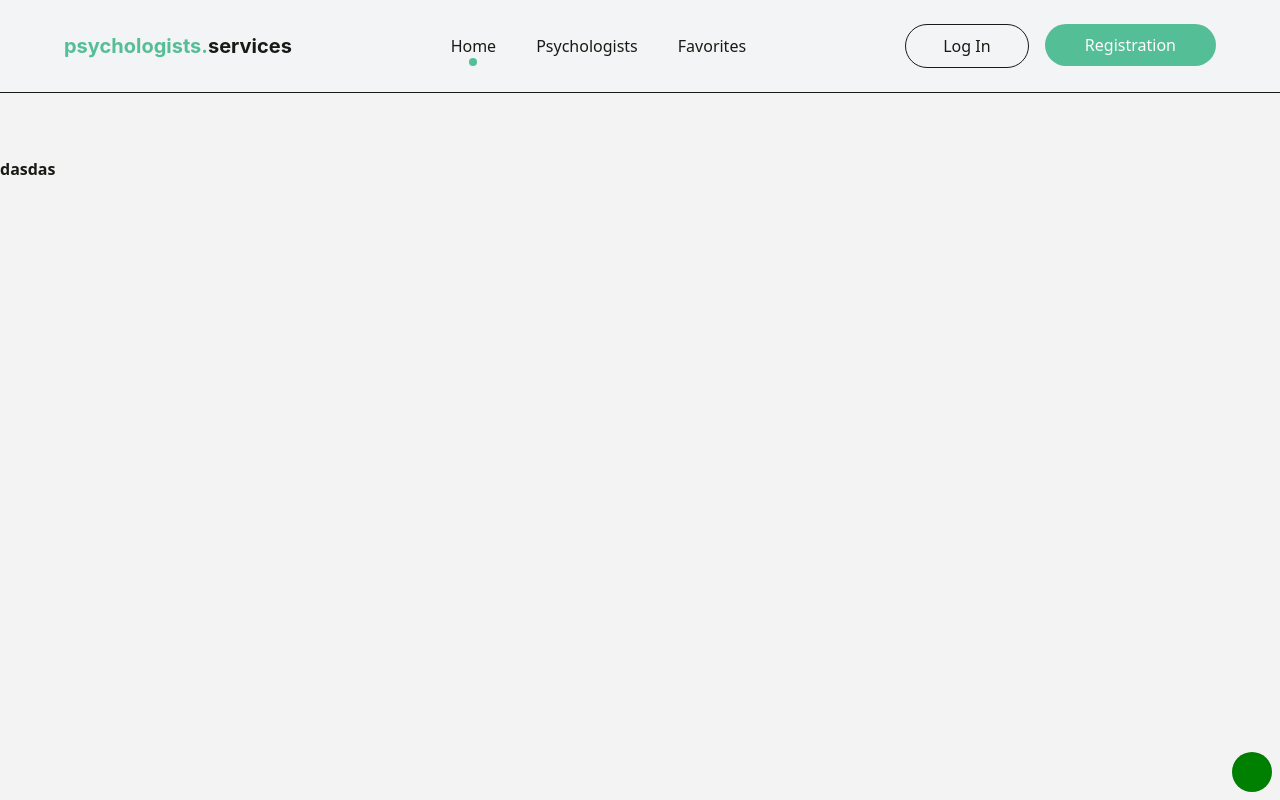
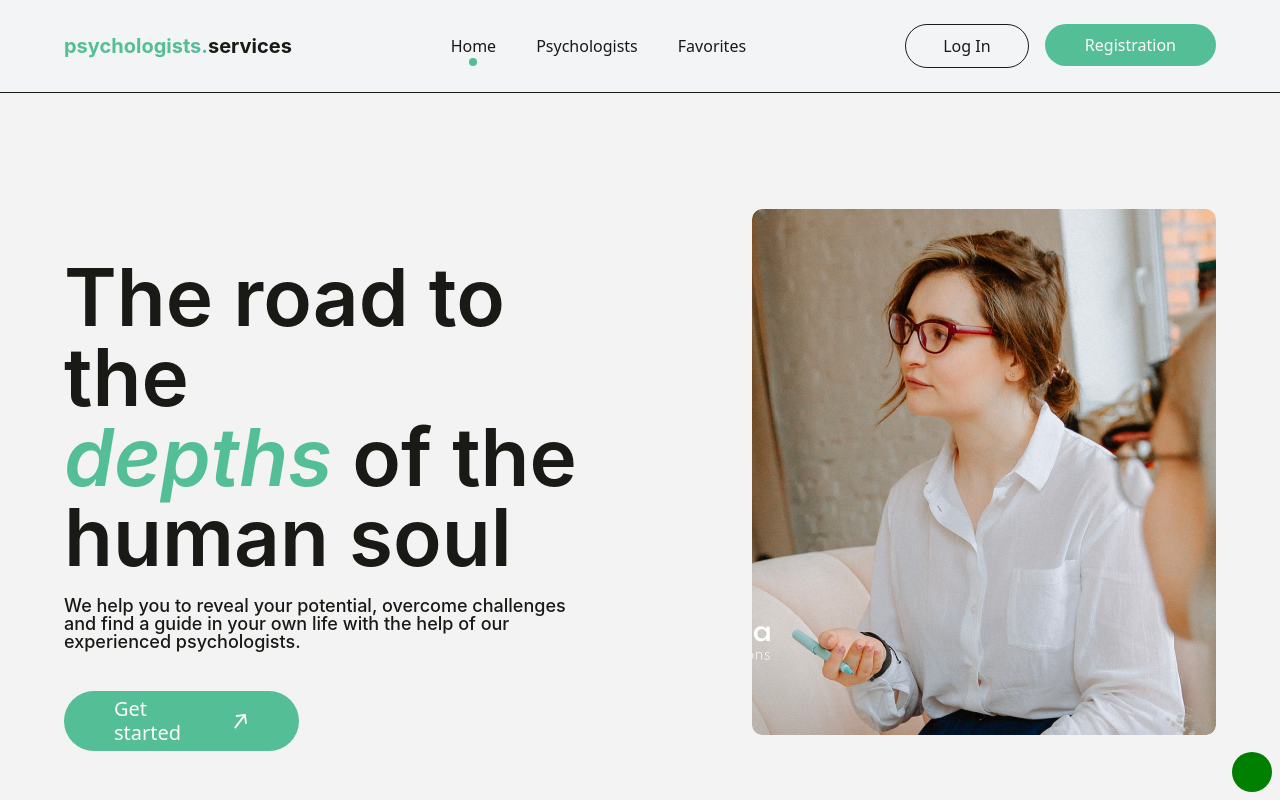
Before and after one commit to Yarik2019/Psychologists.Services, a React (Vite) app: page / in a window 1280 px wide. Built offline with nearby package versions, Linux system fonts and the light colour scheme; a web font is replaced by a local one.

Commit message:
welcomPage

```diff
--- /dev/null
+++ b/src/assets/ImportImages.js
@@ -0,0 +1,3 @@
+import homeImage from "./images/home_image.png";
+
+export { homeImage };
--- a/src/components/Header/Header.jsx
+++ b/src/components/Header/Header.jsx
@@ -7,7 +7,7 @@ const Header = () => {
     <header className="fixed z-50 bg-gray-100 border-b-[1px] border-[rgba(25, 26, 21, 0.1)] w-full">
       <div className="container-width container-px container-py flex flex-1 gap-10 items-center justify-between">
         <NavLink
-          className="text-primary-color text-xl font-inter font-bold leading-[1.2]"
+          className="text-primary-color text-xl font-inter font-bold leading-[1.2] transition-all duration-300"
           to="/"
         >
           psychologists.<span className="text-black">services</span>
--- /dev/null
+++ b/src/components/WelcomeSection/WelcomeSection.jsx
@@ -0,0 +1,40 @@
+import { homeImage } from "../../assets/ImportImages";
+import sprite from "../../assets/icons.svg";
+import { NavLink } from "react-router-dom";
+const WelcomeSection = () => {
+  return (
+    <div className="container-width container-px ">
+      <div className="flex gap-[125px]">
+        <div className="mt-12">
+          <h1 className="max-w-[595px] text-[80px] mb-5  font-inter font-semibold text-black leading-none">
+            The road to the <br />
+            <span className="text-primary-color italic transition-all duration-300">
+              depths
+            </span>{" "}
+            of the human soul
+          </h1>
+          <p className="max-w-[510px] mb-10 text-lg font-inter font-medium text-black leading-none">
+            We help you to reveal your potential, overcome challenges and find a
+            guide in your own life with the help of our experienced
+            psychologists.
+          </p>
+          <div>
+            <NavLink className="max-w-[235px] h-[60px] flex items-center py-[18px] px-[50px] bg-primary-color hover:bg-primary-color-hover font-medium text-xl text-white leading-[1.2] rounded-[30px] transition-all duration-300">
+              Get started
+              <svg className="ml-4 w-4 h-4 fill-white">
+                <use href={`${sprite}#icon-arrow_top`}></use>
+              </svg>
+            </NavLink>
+          </div>
+        </div>
+        <div>
+          <div className="w-[464px] h-[526px] ">
+            <img className="rounded-[10px]" src={`${homeImage}`} alt="" />
+          </div>
+        </div>
+      </div>
+    </div>
+  );
+};
+
+export default WelcomeSection;
--- a/src/index.css
+++ b/src/index.css
@@ -85,22 +85,6 @@ body {
   background-color: var(--color-primary-bg-white);
 }
 
-h1,
-h2,
-h3,
-h4,
-h5,
-h6,
-p {
-  margin-top: 0;
-  margin-bottom: 0;
-}
-
-a {
-  text-decoration: none;
-  display: block;
-}
-
 img {
   display: block;
   max-width: 100%;
--- a/src/pages/HomePage/HomePage.jsx
+++ b/src/pages/HomePage/HomePage.jsx
@@ -1,5 +1,11 @@
+import WelcomeSection from "../../components/WelcomeSection/WelcomeSection";
+
 const HomePage = () => {
-  return <div className="h-screen pt-40">dasdas</div>;
+  return (
+    <div className="flex items-center h-screen pt-40">
+      <WelcomeSection />
+    </div>
+  );
 };
 
 export default HomePage;
```
Also changed, not shown: src/assets/icons.svg.
